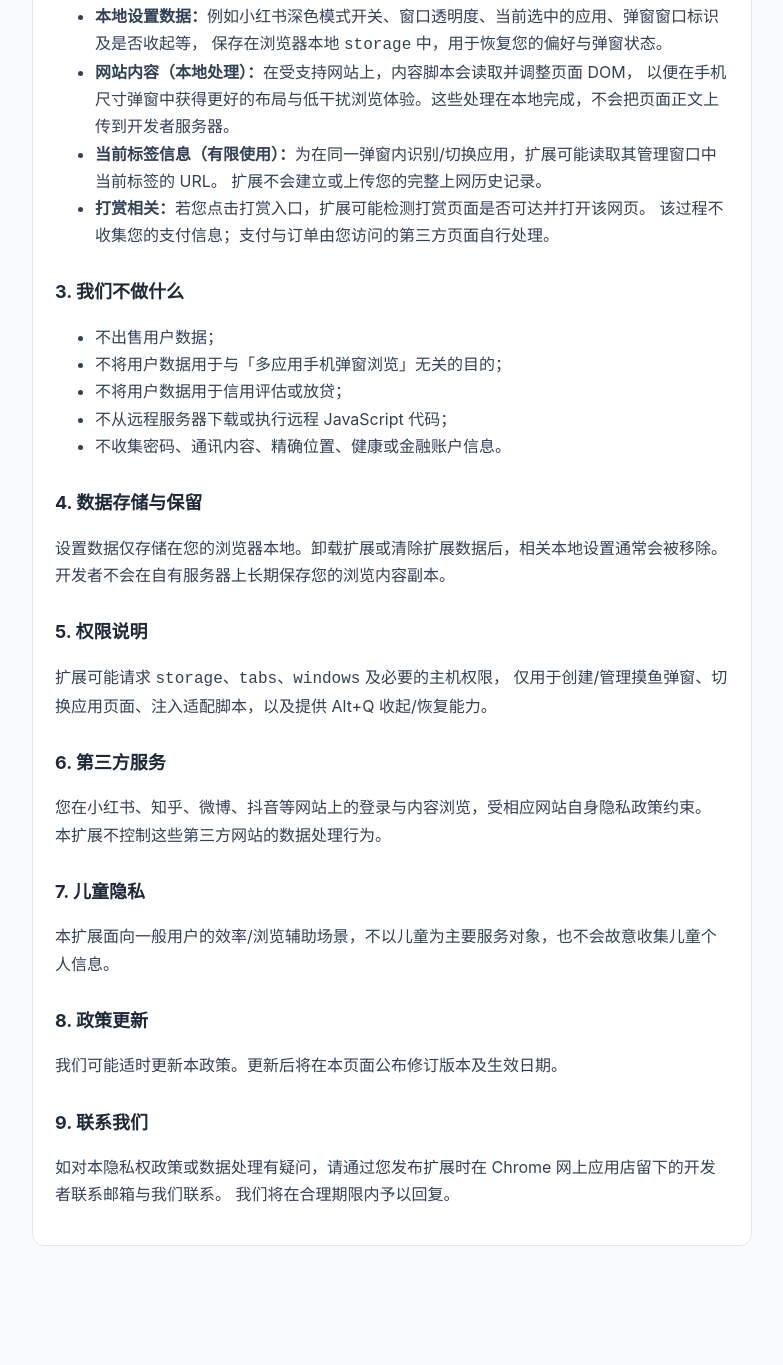
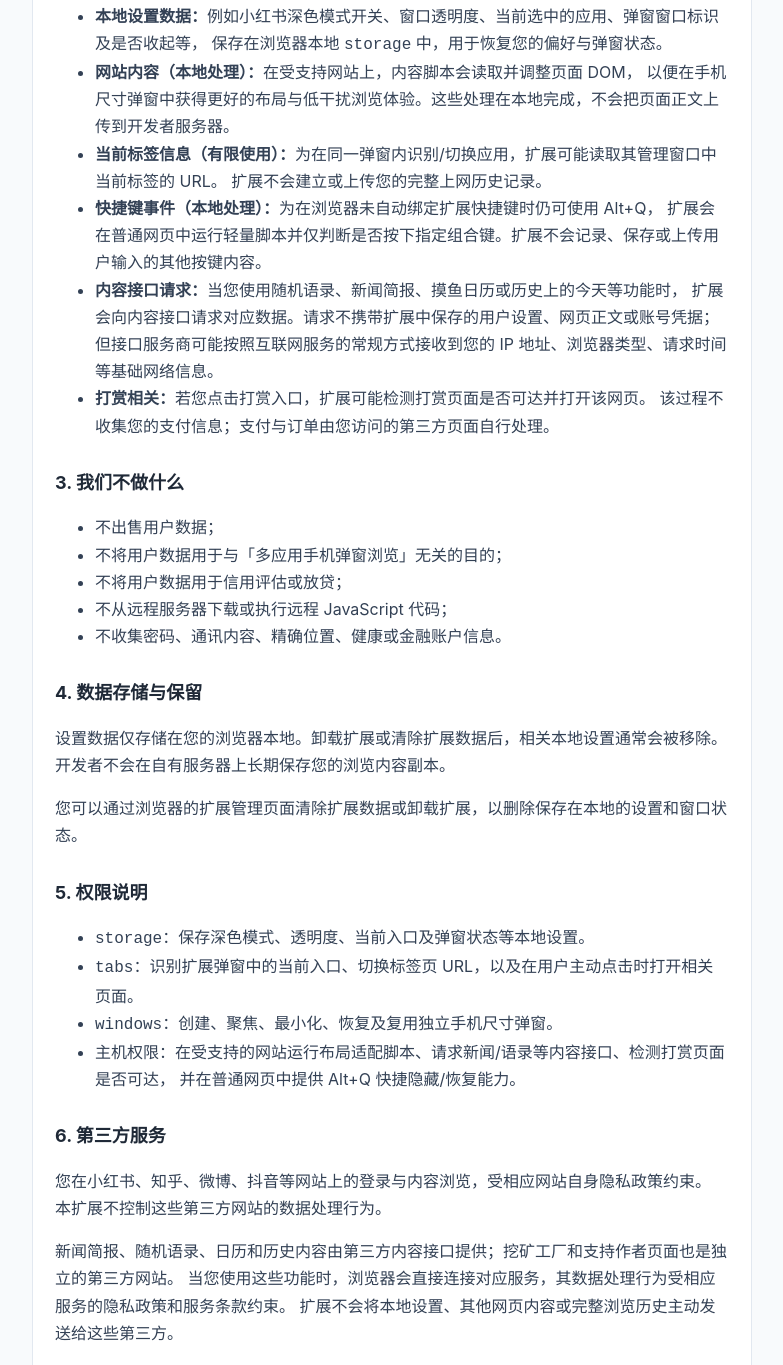
Before and after one commit to world96/static-public-pages, a plain HTML site: page chromePrivacyPolicyPage/index.html in a window 1280 px wide. Shown: the part 415-1780 px from the top of the page, without its empty margins (248-1031 px from the left). Before the commit the page ends 1725 px from the top, so only its background shows below. Drawn offline with Linux system fonts and the light colour scheme.

Commit message:
更新摸鱼助手隐私权政策
Co-authored-by: Cursor <cursoragent@cursor.com>

```diff
--- a/chromePrivacyPolicyPage/index.html
+++ b/chromePrivacyPolicyPage/index.html
@@ -29,12 +29,13 @@
   <body>
     <div class="card">
       <h1>摸鱼助手 隐私权政策</h1>
-      <p class="meta">生效日期：2026-08-01 · 适用于浏览器扩展「摸鱼助手」</p>
+      <p class="meta">生效日期：2026-08-01 · 最近更新：2026-11-23 · 适用于浏览器扩展「摸鱼助手」</p>
 
       <h2>1. 概述</h2>
       <p>
-        「摸鱼助手」是一款浏览器扩展，用于在独立的手机尺寸弹窗中打开并浏览小红书、知乎、微博、抖音，
-        并提供收起/恢复、透明度与小红书深色模式等本地设置。我们重视您的隐私，本政策说明扩展如何处理相关数据。
+        「摸鱼助手」是一款浏览器扩展，用于在独立的手机尺寸弹窗中集中打开并切换小红书、知乎、微博、抖音、
+        新闻简报、摸鱼日历、历史上的今天及挖矿工厂等休闲内容，并提供收起/恢复、透明度与小红书深色模式等设置。
+        我们重视您的隐私，本政策说明扩展如何处理相关数据。
       </p>
 
       <h2>2. 我们收集 / 处理哪些数据</h2>
@@ -51,6 +52,15 @@
         <li>
           <strong>当前标签信息（有限使用）：</strong>为在同一弹窗内识别/切换应用，扩展可能读取其管理窗口中当前标签的 URL。
           扩展不会建立或上传您的完整上网历史记录。
+        </li>
+        <li>
+          <strong>快捷键事件（本地处理）：</strong>为在浏览器未自动绑定扩展快捷键时仍可使用 Alt+Q，
+          扩展会在普通网页中运行轻量脚本并仅判断是否按下指定组合键。扩展不会记录、保存或上传用户输入的其他按键内容。
+        </li>
+        <li>
+          <strong>内容接口请求：</strong>当您使用随机语录、新闻简报、摸鱼日历或历史上的今天等功能时，
+          扩展会向内容接口请求对应数据。请求不携带扩展中保存的用户设置、网页正文或账号凭据；
+          但接口服务商可能按照互联网服务的常规方式接收到您的 IP 地址、浏览器类型、请求时间等基础网络信息。
         </li>
         <li>
           <strong>打赏相关：</strong>若您点击打赏入口，扩展可能检测打赏页面是否可达并打开该网页。
@@ -72,17 +82,30 @@
         设置数据仅存储在您的浏览器本地。卸载扩展或清除扩展数据后，相关本地设置通常会被移除。
         开发者不会在自有服务器上长期保存您的浏览内容副本。
       </p>
+      <p>
+        您可以通过浏览器的扩展管理页面清除扩展数据或卸载扩展，以删除保存在本地的设置和窗口状态。
+      </p>
 
       <h2>5. 权限说明</h2>
-      <p>
-        扩展可能请求 <code>storage</code>、<code>tabs</code>、<code>windows</code> 及必要的主机权限，
-        仅用于创建/管理摸鱼弹窗、切换应用页面、注入适配脚本，以及提供 Alt+Q 收起/恢复能力。
-      </p>
+      <ul>
+        <li><code>storage</code>：保存深色模式、透明度、当前入口及弹窗状态等本地设置。</li>
+        <li><code>tabs</code>：识别扩展弹窗中的当前入口、切换标签页 URL，以及在用户主动点击时打开相关页面。</li>
+        <li><code>windows</code>：创建、聚焦、最小化、恢复及复用独立手机尺寸弹窗。</li>
+        <li>
+          主机权限：在受支持的网站运行布局适配脚本、请求新闻/语录等内容接口、检测打赏页面是否可达，
+          并在普通网页中提供 Alt+Q 快捷隐藏/恢复能力。
+        </li>
+      </ul>
 
       <h2>6. 第三方服务</h2>
       <p>
         您在小红书、知乎、微博、抖音等网站上的登录与内容浏览，受相应网站自身隐私政策约束。
         本扩展不控制这些第三方网站的数据处理行为。
+      </p>
+      <p>
+        新闻简报、随机语录、日历和历史内容由第三方内容接口提供；挖矿工厂和支持作者页面也是独立的第三方网站。
+        当您使用这些功能时，浏览器会直接连接对应服务，其数据处理行为受相应服务的隐私政策和服务条款约束。
+        扩展不会将本地设置、其他网页内容或完整浏览历史主动发送给这些第三方。
       </p>
 
       <h2>7. 儿童隐私</h2>
```
